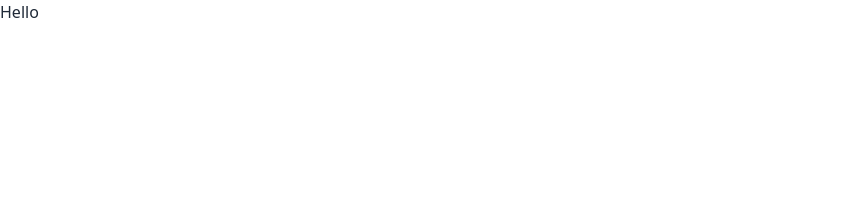
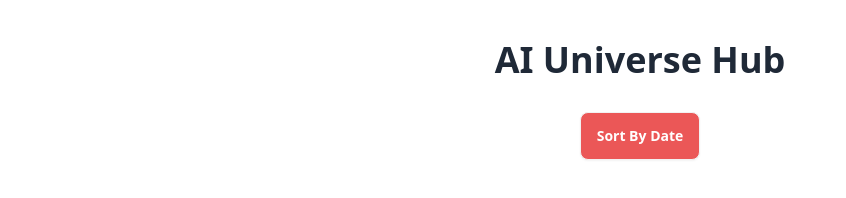
Before and after one commit to RaiyanJiyon/AI-Universe-API-Website, a plain HTML site: page index.html in a window 1280 px wide. Shown: the whole page, without its empty margins (0-846 px from the left). Drawn offline with nearby package versions, Linux system fonts and the light colour scheme.

Commit message:
Added hero section

```diff
--- a/index.html
+++ b/index.html
@@ -31,9 +31,19 @@
 
 <body class="font-inter">
     <header>
-        <h1>Hello</h1>
+        <!-- hero -->
+        <div class="md:w-1/2 mx-auto mt-5 md:mt-10 text-center">
+            <h1 class="text-4xl font-bold">
+                AI Universe Hub
+            </h1>
+            <div class="text-center mt-8">
+                <button class="btn bg-[#EB5757] text-white font-semibold">Sort By Date</button>
+            </div>
+        </div>
     </header>
-    <main></main>
+    <main>
+
+    </main>
     <footer></footer>
 </body>
 
```
